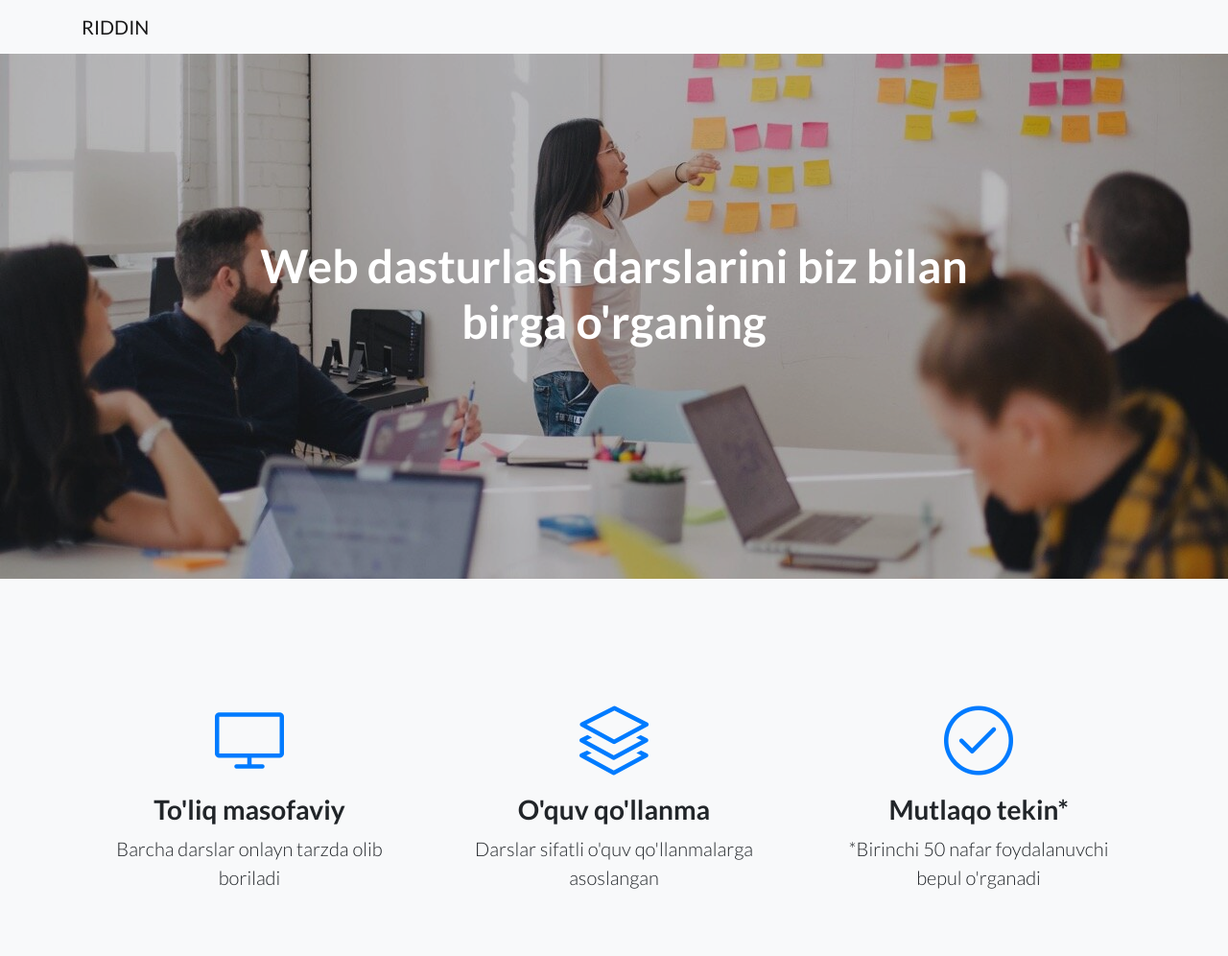
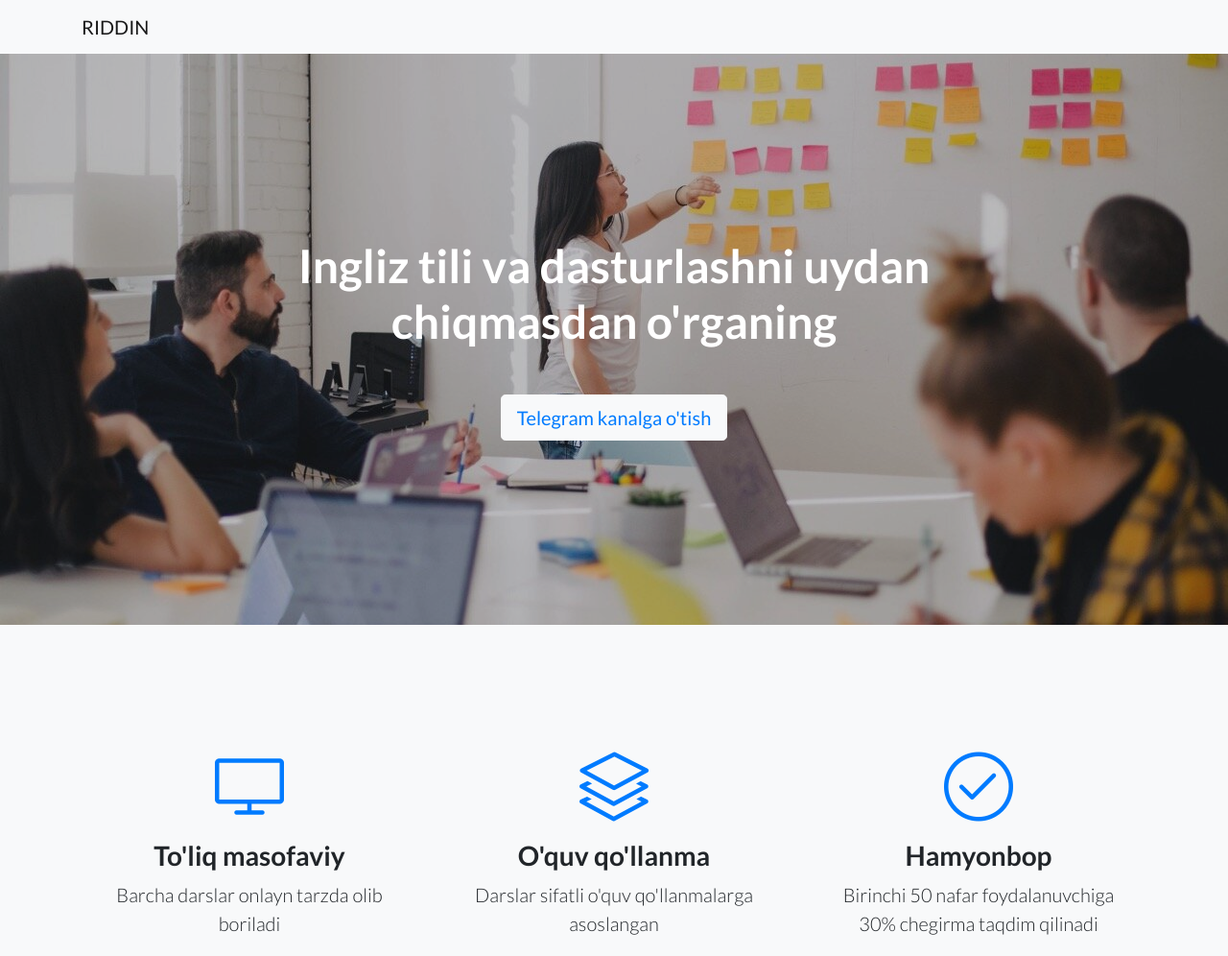
Before and after one commit to otajobs/OnlineSchool, a website: page index.html in a window 1280 px wide. Shown: the top 996 px of the page at 96% size. Drawn offline with Linux system fonts and the light colour scheme.

Commit message:
Update index.html

```diff
--- a/index.html
+++ b/index.html
@@ -49,19 +49,18 @@
     <div class="container">
       <div class="row">
         <div class="col-xl-9 mx-auto">
-          <h1 class="mb-5">Web dasturlash darslarini biz bilan birga o'rganing</h1>
+          <h1 class="mb-5">Ingliz tili va dasturlashni uydan chiqmasdan o'rganing</h1>
         </div>
         <div class="col-md-10 col-lg-8 col-xl-7 mx-auto">
-          <!-- <form>
+          <form>
             <div class="form-row">
-              <div class="col-12 col-md-9 mb-2 mb-md-0">
-                <input type="email" class="form-control form-control-lg" placeholder="Enter your email...">
-              </div>
-              <div class="col-12 col-md-3">
-                <button type="submit" class="btn btn-block btn-lg btn-primary">Sign up!</button>
+
+              <div class="ol-xl-9 mx-auto">
+
+                <button type="submit" class="btn btn-block btn-lg btn-light"><a href="https://www.t.me/riddinuz">Telegram kanalga o'tish</a></button>
               </div>
             </div>
-          </form> -->
+          </form>
         </div>
       </div>
     </div>
@@ -94,8 +93,8 @@
             <div class="features-icons-icon d-flex">
               <i class="icon-check m-auto text-primary"></i>
             </div>
-            <h3>Mutlaqo tekin<span>&#42;</span></h3>
-            <p class="lead mb-0"><span>&#42;</span>Birinchi 50 nafar foydalanuvchi bepul o'rganadi</p>
+            <h3>Hamyonbop</h3>
+            <p class="lead mb-0">Birinchi 50 nafar foydalanuvchiga 30% chegirma taqdim qilinadi</p>
           </div>
         </div>
       </div>
@@ -106,12 +105,11 @@
   <section class="showcase">
     <div class="container-fluid p-0">
       <div class="row no-gutters">
-
-        <div class="col-lg-6 order-lg-2 text-white showcase-img" style="background-image: url('img/bg-showcase-1.jpeg');"></div>
+        <div class="col-lg-6 order-lg-2 text-white showcase-img" style="background-image: url('img/bg-showcase-3.jpeg');"></div>
         <div class="col-lg-6 order-lg-1 my-auto showcase-text">
-          <h2>Mobil dasturlash</h2>
-          <li class="lead mb-0">Swift</li>
-          <li class="lead mb-0">Java</li>
+          <h2>Xorijiy tillar</h2>
+          <li class="lead mb-0">Ingliz tili</li>
+          <li class="lead mb-0">Rus tili</li>
         </div>
       </div>
       <div class="row no-gutters">
@@ -123,12 +121,14 @@
           <li class="lead mb-0">Bootstrap</li>
         </div>
       </div>
+
       <div class="row no-gutters">
-        <div class="col-lg-6 order-lg-2 text-white showcase-img" style="background-image: url('img/bg-showcase-3.jpeg');"></div>
+
+        <div class="col-lg-6 order-lg-2 text-white showcase-img" style="background-image: url('img/bg-showcase-1.jpeg');"></div>
         <div class="col-lg-6 order-lg-1 my-auto showcase-text">
-          <h2>Xorijiy tillar</h2>
-          <li class="lead mb-0">Ingliz tili</li>
-          <li class="lead mb-0">Rus tili</li>
+          <h2>Mobil dasturlash</h2>
+          <li class="lead mb-0">Swift</li>
+          <li class="lead mb-0">Java</li>
         </div>
       </div>
     </div>
@@ -178,7 +178,7 @@
 
               <div class="ol-xl-9 mx-auto">
 
-                <button type="submit" class="btn btn-block btn-lg btn-light"><a href="html_home.html">Darslarga qo'shilish</a></button>
+                <button type="submit" class="btn btn-block btn-lg btn-light"><a href="https://www.t.me/riddinuz">Darslarga qo'shilish</a></button>
               </div>
             </div>
           </form>
```
